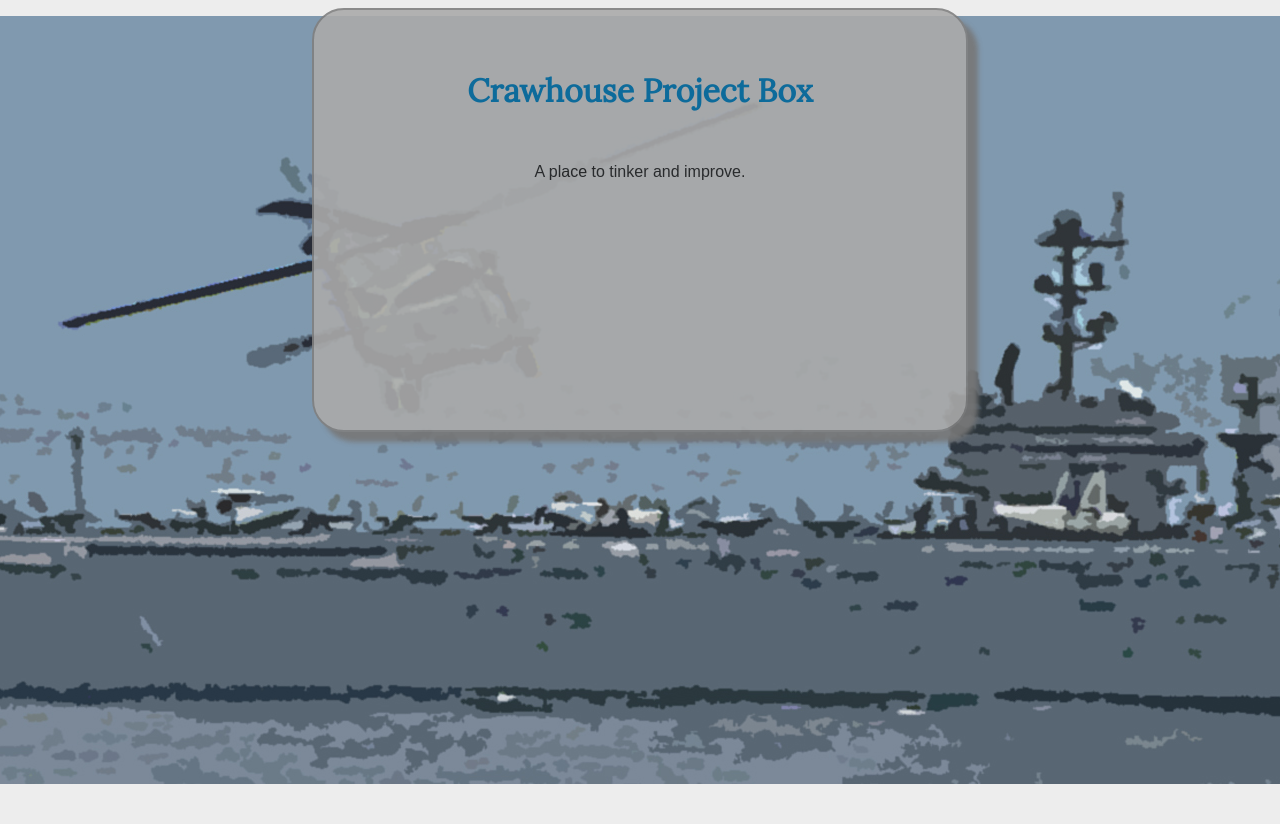
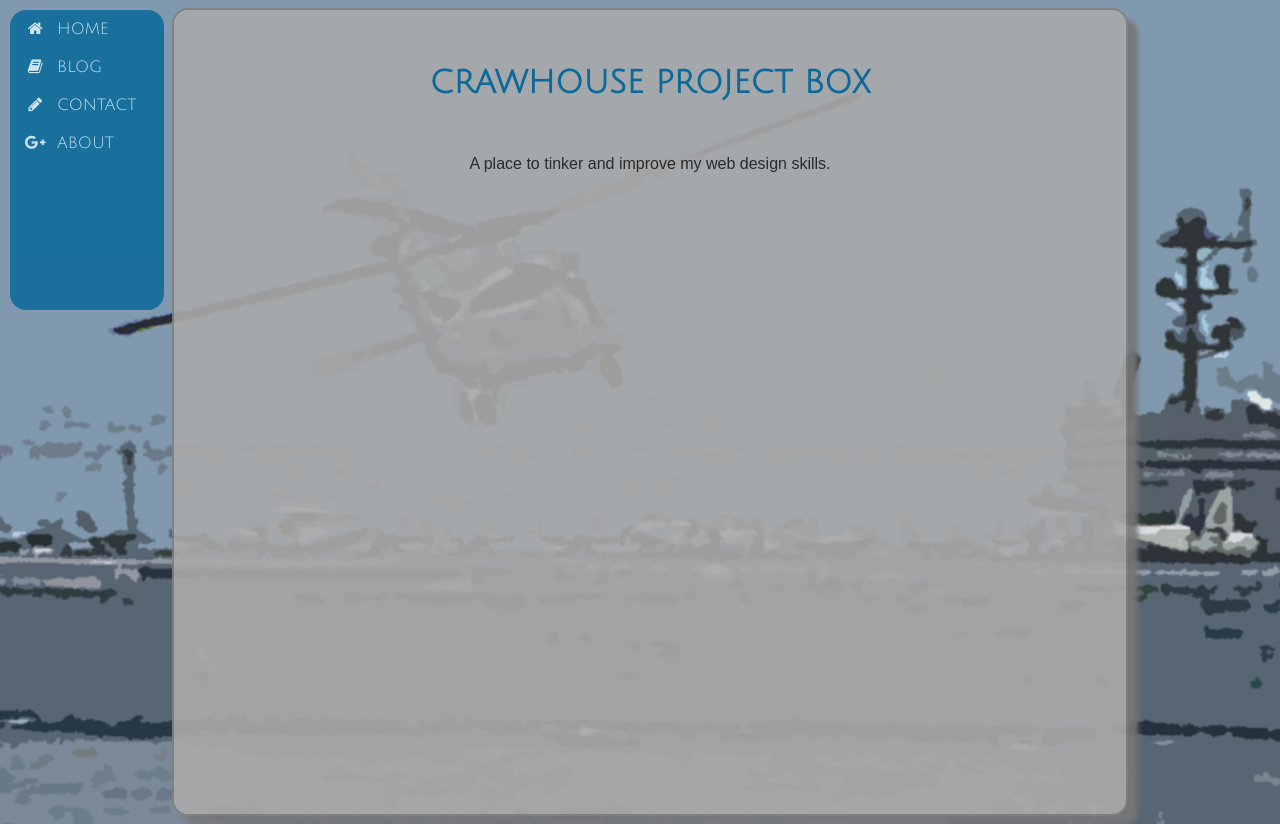
Before and after one commit to scottpcrawford/scottpcrawford.github.io, a plain HTML site: page index.html in a window 1280 px wide. Before the commit the page ends 800 px from the top, so only its background shows below. Drawn offline with nearby package versions, Linux system fonts and the light colour scheme; a web font is replaced by a local one.

Commit message:
Added menu-list div

```diff
--- a/index.html
+++ b/index.html
@@ -1,21 +1,37 @@
 <!DOCTYPE html>
 <html>
 <head>
+<!-- Add my css stylesheet -->
 <link rel="stylesheet" type="text/css" href="style.css" >
-<!-- Add google fonts & JQuery -->
-
+<!-- Add JQuery -->
 <script src="http://ajax.googleapis.com/ajax/libs/jquery/1.11.1/jquery.min.js" ></script>
-<!-- Load my own stylesheets -->
+<!-- Load my own stylesheet -->
 <script type="text/javascript" src="script.js"></script>
+<!-- Load Font Awesome icons -->
+<link href="http://maxcdn.bootstrapcdn.com/font-awesome/4.1.0/css/font-awesome.min.css" rel="stylesheet">
 
 <title> Crawhouse Project Box </title>
 </head>
 
 
 <body>
-<div id="mainpage">
+<div class='menu-list'>
+<!--<i class="fa fa-paw fa-2x"></i>
+Menu -->
+  <a class="menu-list-item" href="#">
+  	<i class="fa fa-home fa-fw"></i>&nbsp; Home</a>
+  <a class="menu-list-item" href="http://www.crawhouse.com">
+  	<i class="fa fa-book fa-fw"></i>&nbsp; Blog</a>
+  <a class="menu-list-item" href="mailto:scott@crawhouse.com?Subject=Crawhouse%20Projects">
+  	<i class="fa fa-pencil fa-fw"></i>&nbsp; Contact</a>
+  <a class="menu-list-item" href="https://plus.google.com/u/0/+ScottCrawfordPlus">
+  	<i class="fa fa-google-plus fa-fw"></i>&nbsp; About</a>
+</div>
+
+<div class="mainpage">
 <h1>Crawhouse Project Box</h1>
-<p>A place to tinker and improve.</p>
+
+<p>A place to tinker and improve my web design skills.</p>
 </div>
 </body>
 
--- a/script.js
+++ b/script.js
@@ -1,5 +1,18 @@
 var main = function(){
+    $('.icon-menu').click( function(){
+        $('.menu').animate({
+            left: '0px' }, 200);
+    $('body').animate({
+        left: '285px' }, 200);
+    });
+
+    $('.icon-close').click( function(){
+        $('.menu').animate({
+            left: '-285px'}, 200);
+        $('body').animate({
+            left: '0px'}, 200);
+    });
 
 };
 
-$(document).ready(main);
+$(document).ready(main)
--- a/style.css
+++ b/style.css
@@ -9,29 +9,77 @@ p{
 }
 
 h1{
-	font-family: 'Lora', 'Julius Sans One', sans-serif;
+	font-family: 'Julius Sans One', 'Lora', sans-serif;
 	color: #006699;
 	text-align: center;
 	line-height: 100px;
+	text-transform: uppercase;
 	}
 
 body{
 	background-color: #ededed;
 	background-image: url("pics/helo_cutout3.jpg");
-	background-attachment: fixed;
-	background-position: center;
+	height: 100%;
+  -webkit-background-size: cover;
+     -moz-background-size: cover;
+       -o-background-size: cover;
+          background-size: cover;
 	background-repeat: no-repeat;
 	}
 
-#mainpage{
+.mainpage{
+	position: relative;
+	left: 10px;
+
 	background-color: #aaaaaa;
 	opacity: 0.9;
 	box-shadow: 10px 10px 5px #777777;
-	width: 50%;
-	height: 400px;
+	width: 75%;
+	height: 800px;
 	margin: 0px auto;
-	padding: 10px;
+	padding: 2px;
 	border: 2px solid grey;
-	border-radius: 2em;
+	border-radius: 1em;
 	z-index: 1;
 	}
+
+a{
+
+	text-decoration: none;
+	text-transform: uppercase;
+	font-family: 'Julius Sans One', sans-serif;
+	font-color: white;
+
+}
+.menu-list{
+	position: absolute;
+	top: 10px;
+	left: 10px;
+	width: 12%;
+	height: 300px;
+/*	border: 2px solid black; */
+	text-decoration: none;
+	text-transform: uppercase;
+	font-family: 'Julius Sans One', sans-serif;
+	color: rgb(223, 247, 255);
+	background-color: #006699;
+	border-radius: 1em;
+	opacity: .8;
+}
+.menu-list-item{
+	display: block;
+	padding: 10px 15px;
+	text-decoration: none;
+	text-transform: uppercase;
+	font-family: 'Julius Sans One', sans-serif;
+	color: rgb(223, 247, 255);
+}
+
+.menu-list-item a:hover,
+.menu-list-item a:visited,
+.menu-list-item a:link,
+.menu-list-item a:active{
+	color: #ffffff;
+	background-color: #ffffff;
+
+};
```
